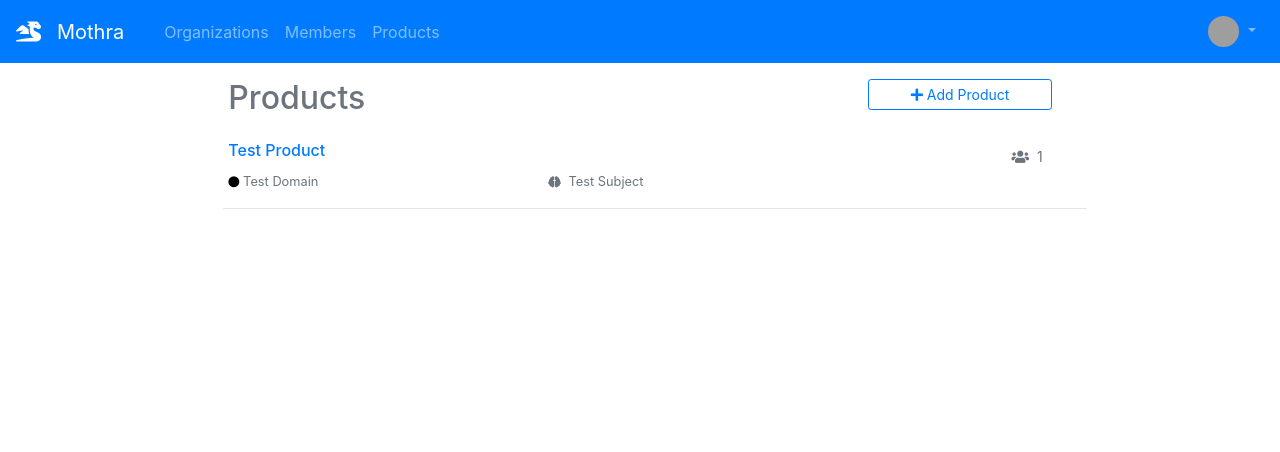
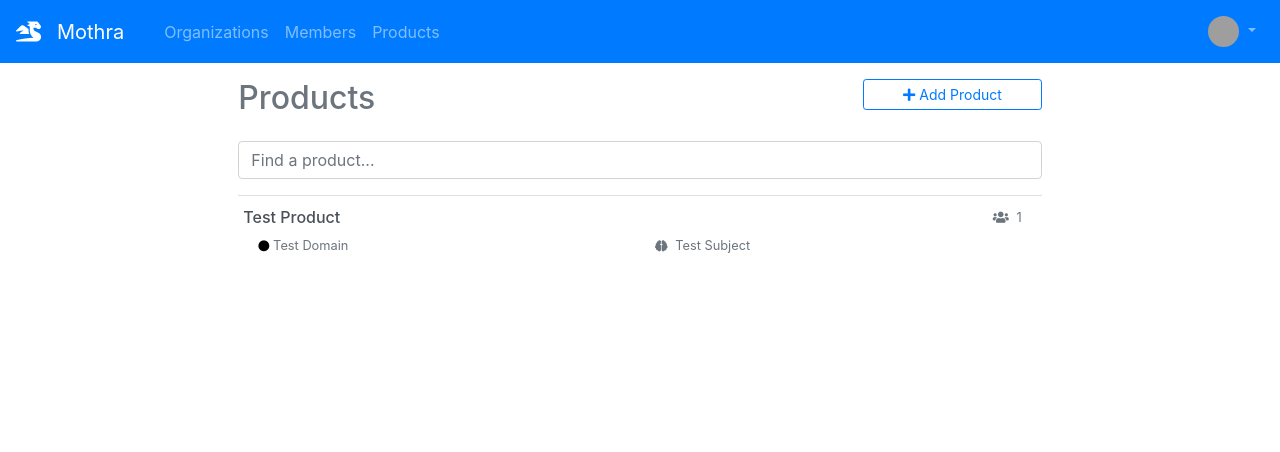
Before and after one commit to dchess/mothra, a Django app: page /products/ in a window 1280 px wide. Shown: the top 452 px of the page. Run offline with Django 3.2, Linux system fonts and the light colour scheme; a user stored in the database is signed in; data comes from the database, SQL or seed files in the repository; some libraries are stand-ins or nearby versions; grey boxes are pictures that could not be loaded.

Commit message:
Add basic product search

```diff
--- a/inventory/views.py
+++ b/inventory/views.py
@@ -1,4 +1,5 @@
 from django.contrib.auth.mixins import LoginRequiredMixin
+from django.contrib.postgres.search import SearchVector
 from django.shortcuts import render
 from django.views.generic import DetailView, ListView
 from django.views.generic.edit import CreateView, DeleteView, UpdateView
@@ -15,8 +16,17 @@ from .serializers import (
 
 
 class ProductList(LoginRequiredMixin, ListView):
-    model = Product
     template_name = "products.html"
+
+    def get_queryset(self):
+        try:
+            search = self.request.GET["search"]
+            products = Product.objects.annotate(
+                search=SearchVector("name", "domain__name", "subject__name")
+            ).filter(search__icontains=search)
+            return products
+        except KeyError:
+            return Product.objects.all()
 
 
 class ProductUpdate(LoginRequiredMixin, UpdateView):
--- a/templates/_product_list.html
+++ b/templates/_product_list.html
@@ -1,26 +1,32 @@
+<div class="list-group list-group-flush">
     {% for product in object_list %}
+    <a href="{% url "product" product.id %}" class="list-group-item list-group-item-action">
+        <div class="d-flex justify-content-between">
             <div class="row">
-    <div class="col-sm-6 offset-sm-2">
-        <h6><a href="{% url "product" product.id %}">{{ product.name }}</a></h6>
+                <div>
+                    <h6>{{ product.name }}</h6>
                 </div>
-    <div class="col-sm-2 text-right">
-        <a href="#" class="btn btn-sm text-muted">
+
+            </div>
+
+            <div class="text-muted small">
                 <i class="fas fa-users pr-1"></i>
                 {{ product.usage_set.count }}
-        </a>
             </div>
+
         </div>
-<div class="row text-muted small">
-    <div class="col-sm-3 offset-sm-2">
+        <div class="row">
+            <div class="col text-muted small">
                 <i class="fas fa-circle fa-sm" style="color: {{ product.domain.color }}"></i>
                 {{ product.domain }}
             </div>
-    <div class="col-sm-2">
+            <div class="col text-muted small">
                 {% if product.subject %}
                 <i class="{{ product.subject.icon }} fa-sm pr-1"></i>
                 {{ product.subject }}
                 {% endif %}
             </div>
         </div>
-<hr class="col-sm-8 offset-sm-2">
+    </a>
     {% endfor %}
+</div>
--- a/templates/products.html
+++ b/templates/products.html
@@ -1,18 +1,41 @@
 {% extends "base.html" %}
 {% block content %}
+<div class="col-sm-8 offset-sm-2">
+
     <div class="row">
-    <div class="col-sm-6 offset-sm-2">
+        <div class="col-sm-9">
             <h2 class="text-muted py-3">Products</h2>
         </div>
-    <div class="col-sm-2 pt-3">
+        <div class="col-sm-3 pt-3">
             <a href="{% url "create_product" %}" class="btn btn-sm btn-outline-primary pull-right btn-block">
                 <i class="fas fa-plus"></i>
                 Add Product
             </a>
         </div>
     </div>
+    <div class="row pb-3">
+        <div class="col">
+            <input type="text" class="form-control" id="member-search" placeholder="Find a product...">
+        </div>
+    </div>
+    {% include "_product_list.html" %}
+</div>
 
 
-{% include "_product_list.html" %}
 
 {% endblock %}
+
+{% block scripts %}
+<script>
+    $('#member-search').bind("enterKey", function (e) {
+        var url = "{% url "products" %}";
+        var term = this.value;
+        window.location.href = url + '?search=' + term;
+    });
+    $('#member-search').keyup(function (e) {
+        if (e.keyCode == 13) {
+            $(this).trigger("enterKey");
+        }
+    });
+</script>
+{% endblock %}
```
Lines whose indentation alone changed are shown as unchanged.
